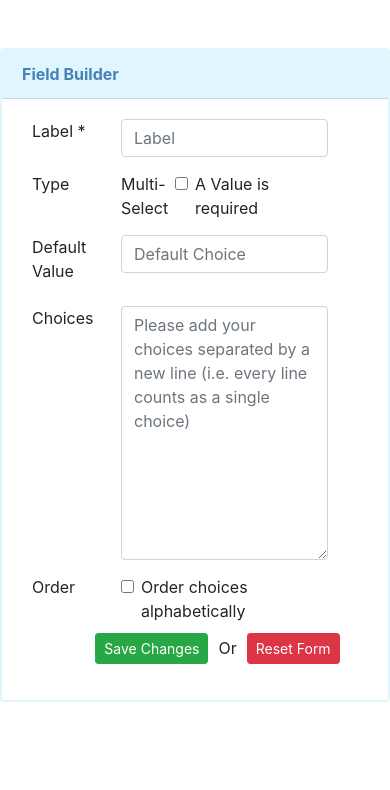
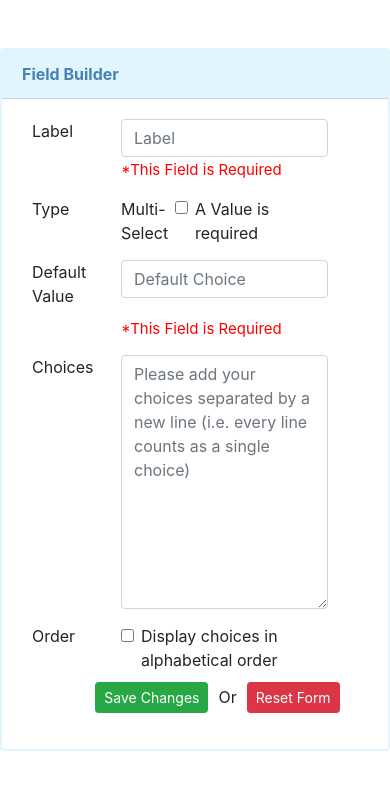
Before and after one commit to ayushdj/QuickBase-Craft-Demo, a React (Create React App) app: page / in a window 390 px wide. Shown: the top 790 px of the page. Built offline with nearby package versions, Linux system fonts and the light colour scheme.

Commit message:
made slight modifications to responsiveness of page

```diff
--- a/src/Builder.jsx
+++ b/src/Builder.jsx
@@ -110,7 +110,7 @@ function validateChoices(choices, defaultVal) {
 
     // If we found the number of unique choices to exceed 50, then we set
     // the second element to be true
-    if (numUniqueChoices > 50) {
+    if (numUniqueChoices > 5) {
         isViolation[1] = true;
     }
 
@@ -326,7 +326,7 @@ function Builder() {
 
         /* Wrap everything in a div because we don't want the form to hug the top of the page */
         <div className="py-5">
-            <Card style={{minWidth:'20rem', maxWidth:'35rem' , marginLeft:"auto", marginRight:"auto", border:"2px solid #E1F5FE"}} xs={3}>
+            <Card style={{minWidth:'20rem', maxWidth:'35rem' , marginLeft:"auto", marginRight:"auto", border:"2px solid #E1F5FE"}}>
                 {/*Creating an alert for when the user submits the form*/}
                 {savedChanges ? <Alert variant="success" dismissible={true} show={dismiss} onClose={handleDismiss}>
                             Success! Your changes have been saved</Alert> : null}
@@ -336,57 +336,72 @@ function Builder() {
                         <Form.Group>
                             {/* The Label field */}
                             <Row>
-                                <Col xs={3} sm={3} md={3} lg={3}><Form.Label>Label *</Form.Label></Col>
-                                <Col xs={8} sm={7} md={7} lg={7}><Form.Control type="text" placeholder="Label"
-                                    required={true} name="label" onChange={handleLabelInputChange} value={values.label}/>
-                                </Col>
+                                <Col xs={3} sm={3} md={3} lg={3} xl={3} xxl={3}><Form.Label>Label</Form.Label></Col>
+                                <Col xs={8} sm={8} md={8} lg={8} xl={8} xxl={8}><Form.Control type="text" placeholder="Label"
+                                    required={true} name="label" onChange={handleLabelInputChange} value={values.label}/></Col>
                             </Row>
+
+                            {/* If the user hasn't entered the label field, then we let them know that it is required. Otherwise we
+                            do nothing */}
+                            { values.label === '' ? <Row>
+                                <Col xs={3} sm={3} md={3} lg={3} xl={3} xxl={3}></Col>
+                                <Col xs={8} sm={8} md={8} lg={8} xl={8} xxl={8}> <span style={{color:"red", fontSize:"15px"}}>*This Field is Required</span></Col>
+                            </Row> : null}
 
                             {/* The Type field */}
                             <Row style={{marginTop:"15px"}}>
-                                <Col xs={3} sm={3} md={3} lg={3}><Form.Label>Type</Form.Label></Col>
-                                <Col xs={3} sm={3} md={3} lg={3}>Multi-Select</Col>
-                                <Col xs={5} sm={5} md={5} lg={5} style={{marginLeft:"-35px"}}><Form.Check type="checkbox"
+                                <Col xs={3} sm={3} md={3} lg={3} xl={3} xxl={3}><Form.Label>Type</Form.Label></Col>
+                                <Col xs={3} sm={3} md={3} lg={3} xl={3} xxl={3}>Multi-Select</Col>
+                                <Col xs={5} sm={5} md={5} lg={5} xl={5} xxl={5} style={{marginLeft:"-35px"}}><Form.Check type="checkbox"
                                     label="A Value is required" onChange={handleCheck} value={values.required}/></Col>
                             </Row>
 
 
                             {/* The Default field */}
                             <Row style={{marginTop:"15px"}}>
-                                <Col xs={3} sm={3} md={3} lg={3}><Form.Label>Default Value</Form.Label></Col>
-                                <Col xs={8} sm={7} md={7} lg={7}><Form.Control type="text" placeholder="Default Choice"
+                                <Col xs={3} sm={3} md={3} lg={3} xl={3} xxl={3}><Form.Label>Default Value</Form.Label></Col>
+                                <Col xs={8} sm={8} md={8} lg={8} xl={8} xxl={8}><Form.Control type="text" placeholder="Default Choice"
                                 required={true} name="default" onChange={handleDefaultInputChange} value ={values.defaultChoice}/></Col>
                             </Row>
+
+                            {/* If the user hasn't entered the default value, then we let them know that it is required. Otherwise we
+                            do nothing */}
+                            { values.defaultChoice === '' ? <Row>
+                                <Col xs={3} sm={3} md={3} lg={3} xl={3} xxl={3}></Col>
+                                <Col xs={8} sm={8} md={8} lg={8} xl={8} xxl={8}> <span style={{color:"red", fontSize:"15px"}}>*This Field is Required</span></Col>
+                            </Row> : null}
 
 
                             {/* The Choices field */}
                             <Row style={{marginTop:"15px"}}>
-                                <Col xs={3} sm={3} md={3} lg={3}><Form.Label>Choices</Form.Label></Col>
-                                <Col xs={8} sm={7} md={7} lg={7}><Form.Control as="textarea" rows={10}
+                                <Col xs={3} sm={3} md={3} lg={3} xl={3} xxl={3}><Form.Label>Choices</Form.Label></Col>
+                                <Col xs={8} sm={8} md={8} lg={8} xl={8} xxl={8}><Form.Control as="textarea" rows={10}
                                     placeholder="Please add your choices separated by a new line (i.e. every line counts as a single choice)"
                                     name="choices" onChange={handleChoicesInputChange} value={values.choices}/></Col>
                             </Row>
 
                             {/* Setting the conditional that will trigger the alerts about having duplicate choices*/}
-                            {duplicateAlert ? <Row style={{marginLeft:"1.5rem", marginTop:"15px"}}><Col>
-                            <div className="alert alert-danger" role="alert">
-                                Uh oh! You have already previously entered your most recent choice. Please delete and enter another.</div></Col></Row>: null}
+                            {duplicateAlert ? <Row style={{marginTop:"15px"}}>
+                                <Col xs={3} sm={3} md={3} lg={3} xl={3} xxl={3}></Col>
+                                <Col xs={8} sm={8} md={8} lg={8} xl={8} xxl={8}> <div className="alert alert-danger" role="alert">Uh oh! Your most recent entry already exists.
+                                Please delete and enter another.</div></Col></Row>: null}
 
                             {/* Setting the conditional that will trigger the alerts about having more than 50 choices entered*/}
-                            {moreThan50Alert ? <Row style={{marginLeft:"1.5rem", marginTop:"15px"}}><Col>
-                                <div className="alert alert-danger" role="alert">
-                                Uh oh! You have exceeded your limit of 50 choices. Please delete the latest choice you entered to stay within the
-                                limit.</div></Col></Row> : null}
+                            {moreThan50Alert ?  <Row style={{marginTop:"15px"}}>
+                                <Col xs={3} sm={3} md={3} lg={3} xl={3} xxl={3}></Col>
+                                <Col xs={8} sm={8} md={8} lg={8} xl={8} xxl={8}> <div className="alert alert-danger" role="alert">Uh oh! You have exceeded your limit of 50 choices.
+                                Please delete the latest choice you entered to stay within the limit.</div></Col></Row>: null}
 
-                            {charLimitExceededAlert ? <Row style={{marginLeft:"1.5rem", marginTop:"15px"}}><Col>
-                                <div className="alert alert-danger" role="alert">
+                            {charLimitExceededAlert ? <Row style={{marginTop:"15px"}}>
+                                <Col xs={3} sm={3} md={3} lg={3} xl={3} xxl={3}></Col>
+                                <Col xs={8} sm={8} md={8} lg={8} xl={8} xxl={8}> <div className="alert alert-danger" role="alert">
                                 Uh oh! Your latest choice exceeds the 40 character limit. Choices must be within 40 characters in length.
                                 </div></Col></Row> : null}
 
                             {/* The ordering field */}
                             <Row style={{marginTop:"15px"}}>
-                                <Col xs={3} sm={3} md={3} lg={3}><Form.Label>Order</Form.Label></Col>
-                                <Col xs={8} sm={6} md={6} lg={6}><Form.Check type="checkbox" label="Order choices alphabetically"
+                                <Col xs={3} sm={3} md={3} lg={3} xl={3} xxl={3}><Form.Label>Order</Form.Label></Col>
+                                <Col xs={8} sm={8} md={8} lg={8} xl={8} xxl={8}><Form.Check type="checkbox" label="Display choices in alphabetical order"
                                     onChange={handleAlphabeticalOrdering} value={values.displayAlpha}/></Col>
                             </Row>
 
```
